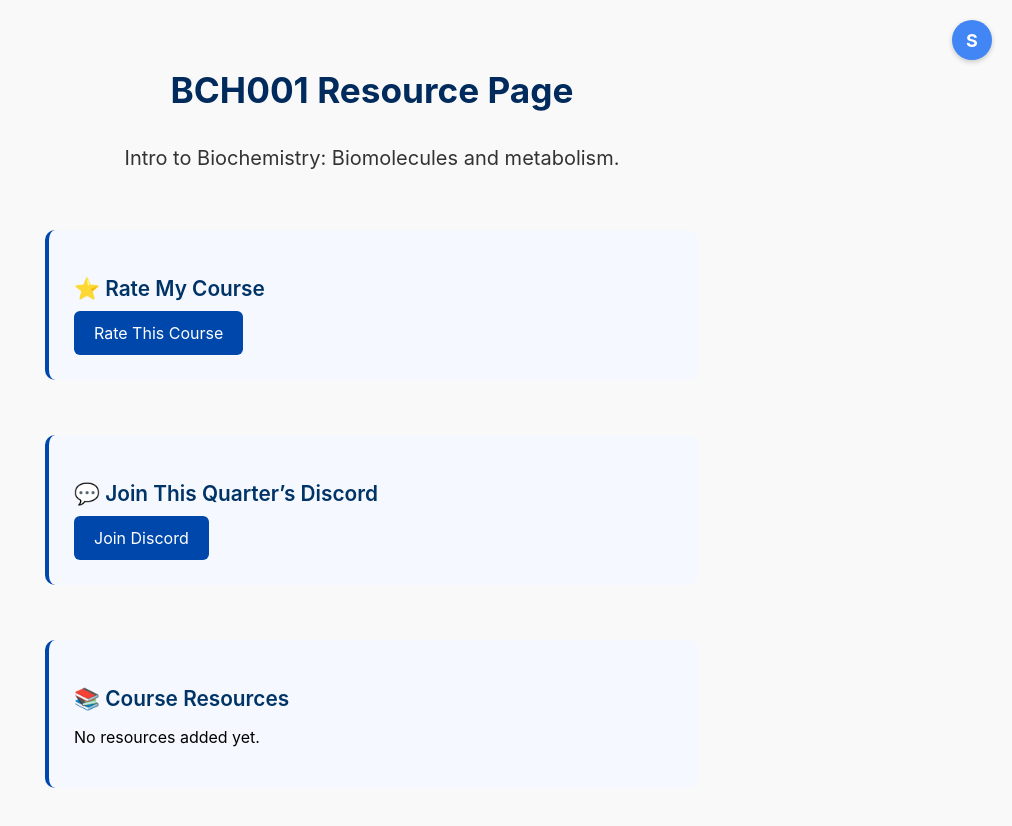
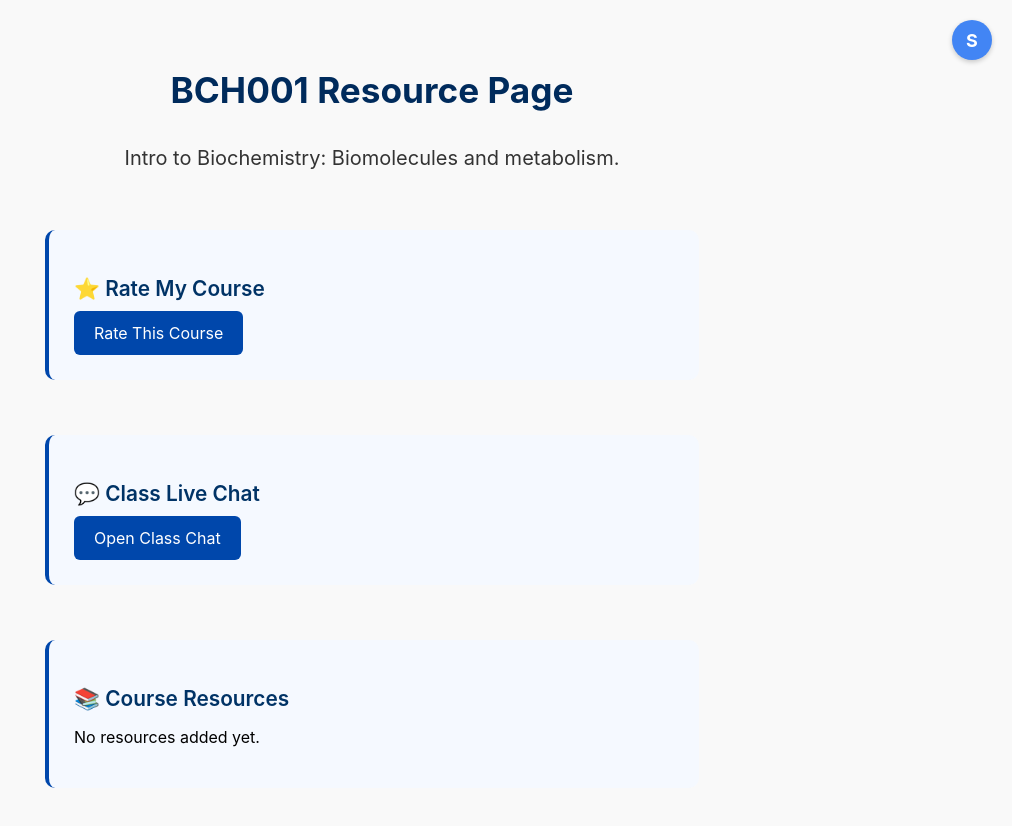
Before and after one commit to saachiraju/StudyZone-CS180, a React (Create React App) app in the folder studyzone/: page /classpages/BCH001 in a window 1280 px wide. Shown: the top 826 px of the page, without its empty margins (268-1280 px from the left). Built offline with nearby package versions, Linux system fonts and the light colour scheme; no server answers; sample sign-in values are in the browser's storage.

Commit message:
live chat

```diff
--- a/studyzone/package.json
+++ b/studyzone/package.json
@@ -10,6 +10,7 @@
     "firebase": "^11.6.1",
     "react": "^19.1.0",
     "react-dom": "^19.1.0",
+    "react-icons": "^5.5.0",
     "react-router-dom": "^7.5.3",
     "react-scripts": "5.0.1",
     "web-vitals": "^2.1.4"
--- a/studyzone/src/App.js
+++ b/studyzone/src/App.js
@@ -10,6 +10,7 @@ import ClassPage from './pages/classpages/ClassPage';
 import RateCoursePage from './pages/RateCoursePage';
 import CS180 from './pages/cs180';
 import CS153 from './pages/cs153';
+import CourseChatPage from './pages/CourseChatPage';
 
 
 function App() {
@@ -89,6 +90,17 @@ function App() {
           }
         />
 
+        <Route
+          path="/chat/:courseId"
+          element={
+           <ProtectedRoute>
+            <Layout>
+              <CourseChatPage />
+            </Layout>
+            </ProtectedRoute>
+          }
+        />
+
 
 
 
--- a/studyzone/src/pages/BCOE.js
+++ b/studyzone/src/pages/BCOE.js
@@ -1,5 +1,4 @@
 
-BCOE.js
 import React from 'react';
 import { Link } from 'react-router-dom';
 import '../styles/Pages.css';
--- /dev/null
+++ b/studyzone/src/pages/CourseChatPage.js
@@ -0,0 +1,17 @@
+import { useParams } from 'react-router-dom';
+
+function CourseChatPage() {
+  const { courseId } = useParams();
+
+  return (
+    <div className="page-container" style={{ padding: "40px 20px", textAlign: "center" }}>
+      <h1 style={{ fontSize: "2rem", color: "#003366" }}>
+        Live Chat for {courseId}
+      </h1>
+      <p>This is where the live messaging interface will go.</p>
+      <p>Coming soon 🚧</p>
+    </div>
+  );
+}
+
+export default CourseChatPage;
--- a/studyzone/src/pages/classpages/ClassPage.js
+++ b/studyzone/src/pages/classpages/ClassPage.js
@@ -1,10 +1,7 @@
 import { Link, useParams } from 'react-router-dom';
-import { FaStar } from 'react-icons/fa';
-
 
 function ClassPage() {
   const { courseId } = useParams();
-
 
   const courseResources = {
     // Biology
@@ -102,18 +99,15 @@ function ClassPage() {
       </Link>
     </div>
 
-    {/* 💬 Discord Server */}
-    <div className="section">
-      <h3 className="section-heading">💬 Join This Quarter’s Discord</h3>
-      <a
-        href={`https://discord.com/invite/your-server-id`}
-        target="_blank"
-        rel="noopener noreferrer"
-        className="blue-button"
-      >
-        Join Discord
-      </a>
-    </div>
+{/* 💬 Class ChatBot */}
+<div className="section">
+  <h3 className="section-heading">💬 Class Live Chat</h3>
+  <Link to={`/chat/${courseId}`} className="blue-button">
+    Open Class Chat
+  </Link>
+</div>
+
+
 
     {/* 📚 Course Resources */}
     <div className="section">
--- a/studyzone/src/styles/Pages.css
+++ b/studyzone/src/styles/Pages.css
@@ -224,3 +224,17 @@
 .class-list a:hover {
   text-decoration: underline;
 }
+
+.chat-box {
+  border: 1px solid #ccc;
+  border-radius: 8px;
+  padding: 15px;
+  background-color: #fff;
+}
+
+.chat-log {
+  max-height: 200px;
+  overflow-y: auto;
+  margin-bottom: 10px;
+  font-size: 0.95rem;
+}
```
Also changed, not shown: studyzone/public/cnas-logo.png (added), 1 other file (tests, documents, lock files or other folders).
